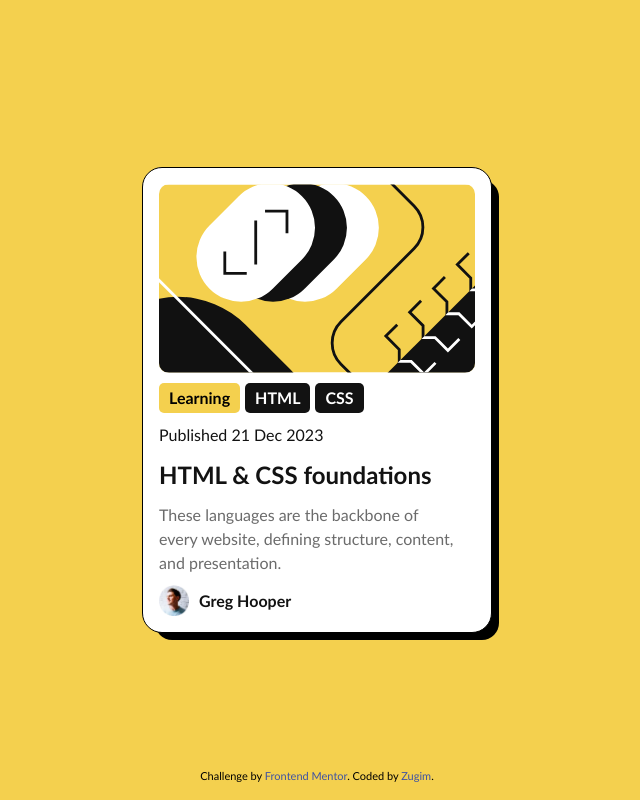
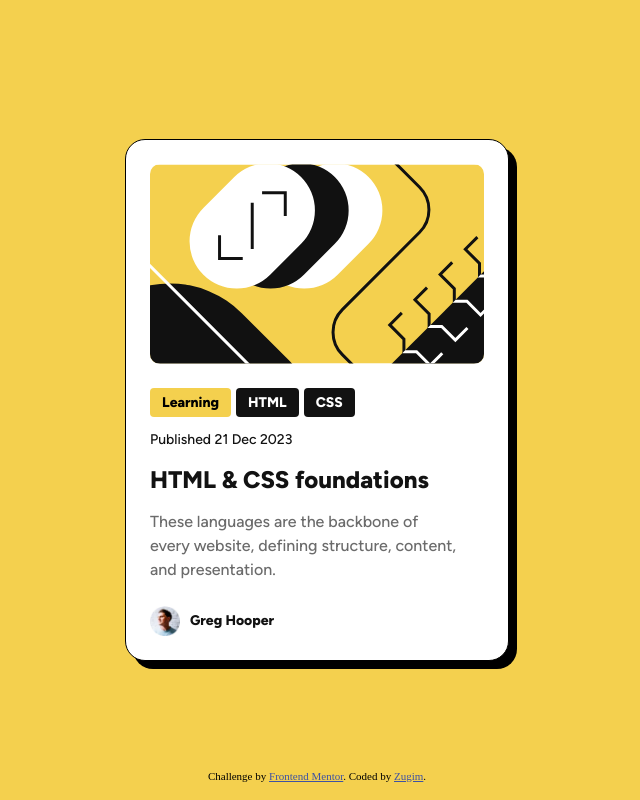
Before and after one commit to Zugim/blog-preview-card, a plain HTML site: page index.html in a window 1280 px wide. Shown: the whole page, without its empty margins (323-963 px from the left). Drawn offline with Linux system fonts and the light colour scheme.

Commit message:
Fixed spacing, created font variables and converted fonts to use rems

```diff
--- a/index.html
+++ b/index.html
@@ -1,10 +1,16 @@
 <!DOCTYPE html>
 <html lang="en">
   <head>
-  <meta charset="UTF-8">
-  <meta name="viewport" content="width=device-width, initial-scale=1.0"> <!-- displays site properly based on user's device -->
+    <meta charset="UTF-8" />
+    <meta name="viewport" content="width=device-width, initial-scale=1.0" />
+    <!-- displays site properly based on user's device -->
 
-  <link rel="icon" type="image/png" sizes="32x32" href="./assets/images/favicon-32x32.png">
+    <link
+      rel="icon"
+      type="image/png"
+      sizes="32x32"
+      href="./assets/images/favicon-32x32.png"
+    />
 
     <title>Frontend Mentor | Blog preview card</title>
 
@@ -14,21 +20,33 @@
   </head>
   <body>
     <section class="blog-preview">
-      <img class="feature-img" src="images/illustration-article.svg" alt="Abstract illustration depicting a closing tag and a series of opening curly braces."/>
+      <img
+        class="feature-img"
+        src="images/illustration-article.svg"
+        alt="Abstract illustration depicting a closing tag and a series of opening curly braces."
+      />
 
+      <div class="blog-details">
         <div class="tags-container">
           <div class="tag catagory-tag">Learning</div>
           <div class="tag tech-tag">HTML</div>
           <div class="tag tech-tag">CSS</div>
         </div>
         <p class="date">Published 21 Dec 2023</p>
-
-      <a class="title" href="https://www.frontendmentor.io/learning-paths/getting-started-on-frontend-mentor-XJhRWRREZd/steps/6719b89d5832c087f25e0fd9/challenge/start"><h2 >HTML & CSS foundations</h2></a>
-      <p>These languages are the backbone of every website, defining structure, content, and presentation.</p>
+        <h2><a href="#">HTML & CSS foundations</a></h2>
+        <p>
+          These languages are the backbone of every website, defining structure,
+          content, and presentation.
+        </p>
+      </div>
 
       <div class="author-details">
-          <img class="avatar" src="images/image-avatar.webp "alt="The author of the blog posts avatar image.">
-          <p class="name">Greg Hooper<p>
+        <img
+          class="avatar"
+          src="images/image-avatar.webp "
+          alt="The author of the blog posts avatar image."
+        />
+        <p class="name">Greg Hooper</p>
       </div>
     </section>
 
--- a/styles/styles.css
+++ b/styles/styles.css
@@ -1,26 +1,27 @@
+@font-face {
+  font-family: "Figtree";
+  src: url("../assets/fonts/Figtree-VariableFont_wght.ttf");
+}
+
 :root {
   --yellow: hsl(47, 88%, 63%);
   --gray-500: hsl(0, 0%, 42%);
   --gray-950: hsl(0, 0%, 7%);
+
+  --figtree-24px-extra-bold: 800 1.5rem/150% "Figtree", serif;
+  --figtree-16px-medium: 500 1rem/150% "Figtree", serif;
+  --figtree-14px-medium: 500 0.875rem/150% "Figtree", serif;
+  --figtree-14px-extra-bold: 800 0.875rem/150% "Figtree", serif;
 }
 
-p {
-  font: 16px;
-  color: var(--gray-500);
+html {
+  font-size: 16px;
 }
 
-a {
-  color: var(--gray-950);
-  text-decoration: none;
-}
-
-a:hover {
-  color: var(--yellow);
-  cursor: pointer;
-}
-
-img {
-  border-radius: 10px;
+@media (width <= 300px) {
+  html {
+    font-size: 14px;
+  }
 }
 
 body {
@@ -28,19 +29,44 @@ body {
   place-items: center;
   height: 100vh;
   background-color: var(--yellow);
-  font-family: calibri, san-serif;
+}
+
+img {
+  border-radius: 10px;
+}
+
+p {
+  font: var(--figtree-16px-medium);
+  color: var(--gray-500);
+}
+
+h2 a {
+  font: var(--figtree-24px-extra-bold);
+  text-decoration: none;
+  color: var(--gray-950);
+}
+
+h2 a:hover {
+  color: var(--yellow);
+  cursor: pointer;
 }
 
 .blog-preview {
   display: flex;
   flex-direction: column;
-  gap: 10px;
-  max-width: 350px;
-  padding: 16px;
+  gap: 24px;
+  max-width: 384px;
+  padding: 24px;
   background-color: white;
   border: 1px solid black;
   border-radius: 20px;
-  box-shadow: 10px 10px 0px -3px rgba(0,0,0,1);
+  box-shadow: 8px 8px 0px rgba(0, 0, 0, 1);
+}
+
+.blog-details {
+  display: flex;
+  flex-direction: column;
+  gap: 12px;
 }
 
 .tags-container {
@@ -49,9 +75,9 @@ body {
 }
 
 .tag {
-  padding: 3px 10px;
-  border-radius: 5px;
-  font-weight: bold;
+  padding: 4px 12px;
+  border-radius: 4px;
+  font: var(--figtree-14px-extra-bold);
 }
 
 .catagory-tag {
@@ -61,10 +87,6 @@ body {
 .tech-tag {
   background-color: var(--gray-950);
   color: white;
-}
-
-.date, .name {
-  color: var(--gray-950);
 }
 
 .author-details {
@@ -77,6 +99,15 @@ body {
   max-width: 30px;
 }
 
+.date {
+  font: var(--figtree-14px-medium);
+}
+
 .name {
-  font-weight: bold;
+  font: var(--figtree-14px-extra-bold);
 }
+
+.date,
+.name {
+  color: var(--gray-950);
+}
```
Lines whose indentation alone changed are shown as unchanged.
